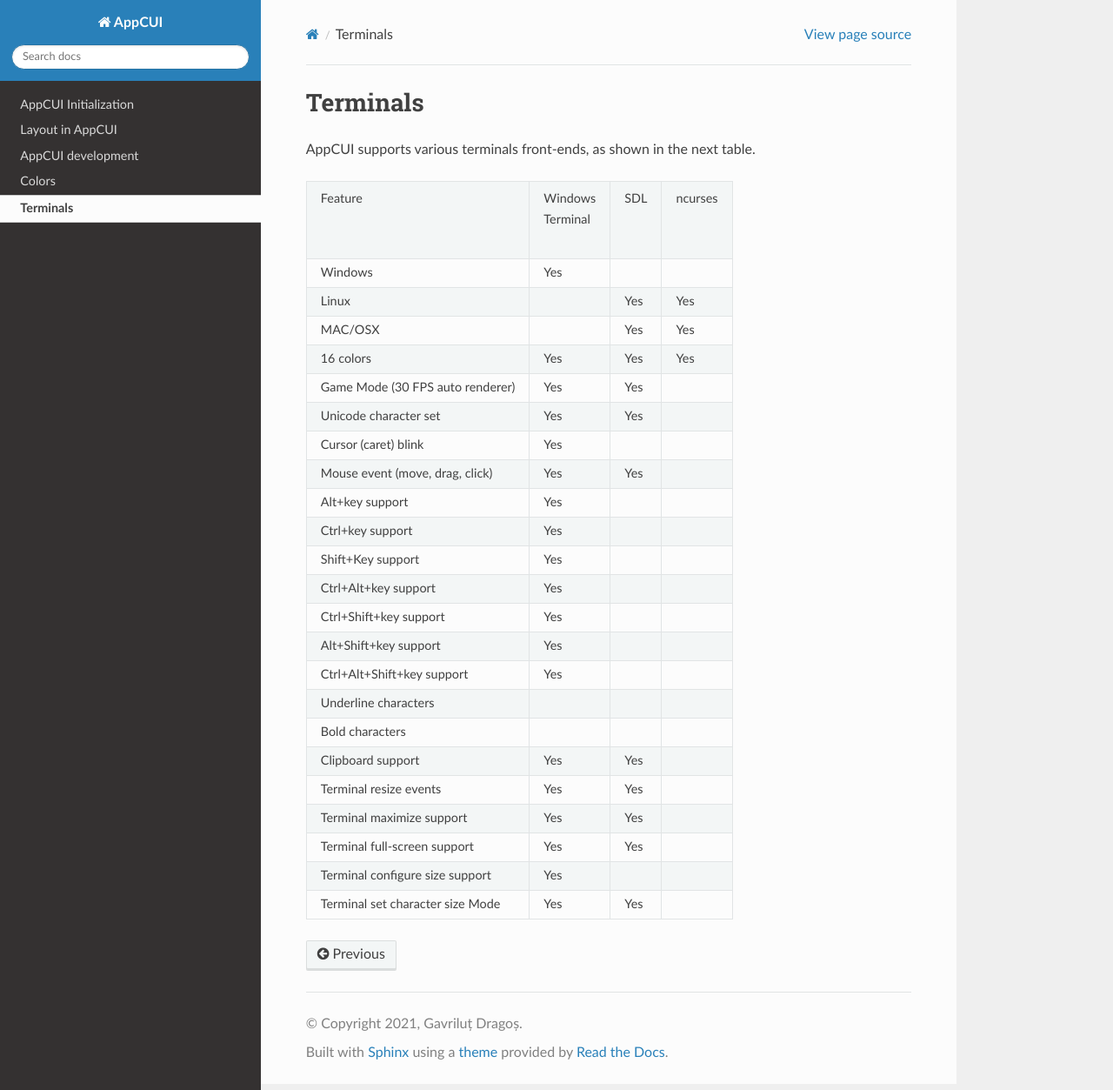
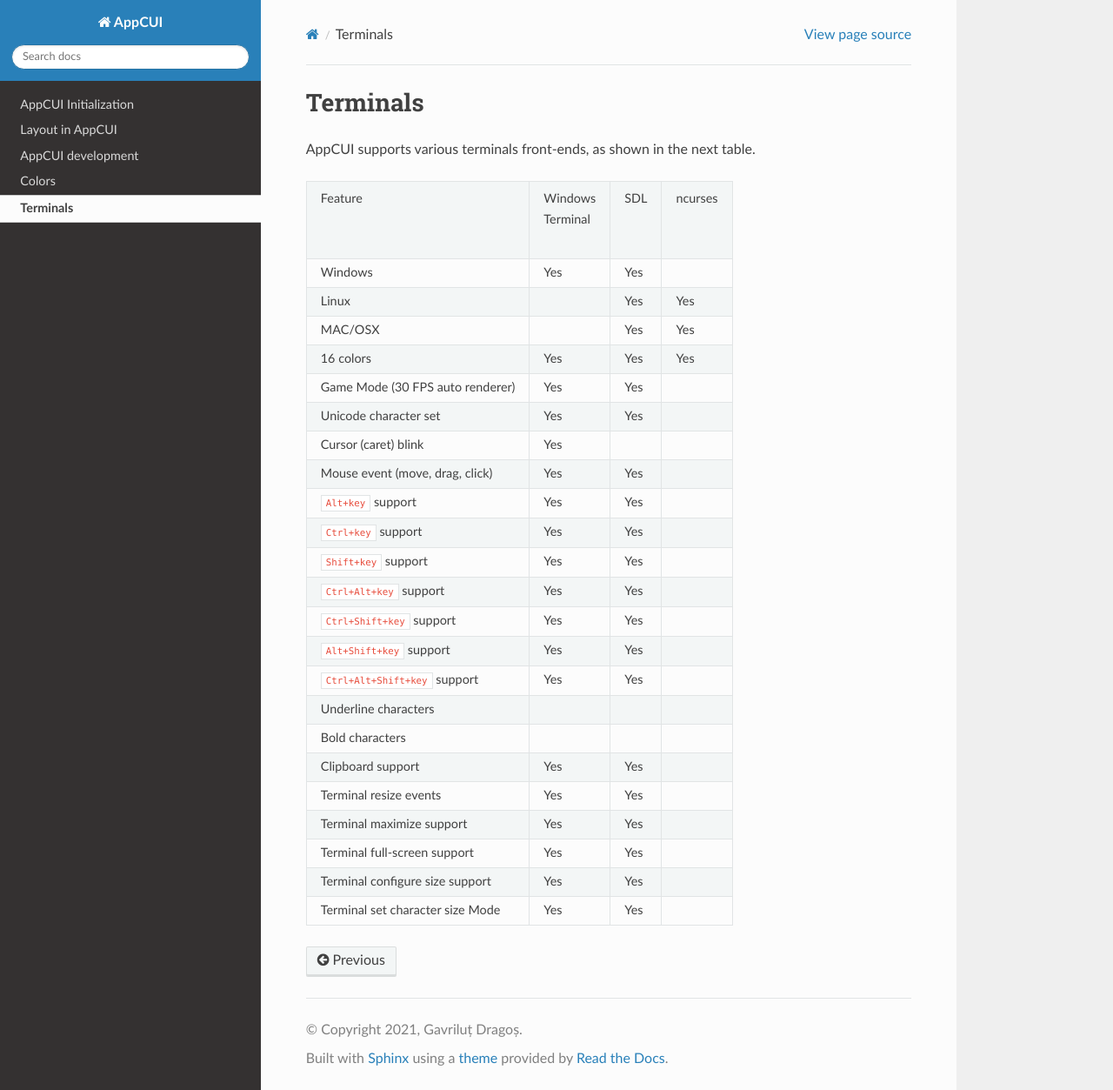
Before and after one commit to gdt050579/AppCUI, a Sphinx documentation site: the page built from docs/source/terminals.rst, in a window 1280 px wide and 1253 px high. Shown: the whole window at 87% size. Built offline with Sphinx 7.4.7 and the Read the Docs theme 2.0.0, drawn with Linux system fonts in a browser that asks for light colours.

Commit message:
Update terminals docs

```diff
--- a/docs/source/terminals.rst
+++ b/docs/source/terminals.rst
@@ -8,7 +8,7 @@
 || Feature                         || Windows  || SDL || ncurses |
 ||                                 || Terminal ||     ||         |
 +----------------------------------+-----------+------+----------+
-| Windows                          | Yes       |      |          |
+| Windows                          | Yes       | Yes  |          |
 +----------------------------------+-----------+------+----------+
 | Linux                            |           | Yes  | Yes      |
 +----------------------------------+-----------+------+----------+
@@ -24,19 +24,19 @@
 +----------------------------------+-----------+------+----------+
 | Mouse event (move, drag, click)  | Yes       | Yes  |          |
 +----------------------------------+-----------+------+----------+
-| Alt+key support                  | Yes       |      |          |
+| ``Alt+key`` support              | Yes       | Yes  |          |
 +----------------------------------+-----------+------+----------+
-| Ctrl+key support                 | Yes       |      |          |
+| ``Ctrl+key`` support             | Yes       | Yes  |          |
 +----------------------------------+-----------+------+----------+
-| Shift+Key support                | Yes       |      |          |
+| ``Shift+key`` support            | Yes       | Yes  |          |
 +----------------------------------+-----------+------+----------+
-| Ctrl+Alt+key support             | Yes       |      |          |
+| ``Ctrl+Alt+key`` support         | Yes       | Yes  |          |
 +----------------------------------+-----------+------+----------+
-| Ctrl+Shift+key support           | Yes       |      |          |
+| ``Ctrl+Shift+key`` support       | Yes       | Yes  |          |
 +----------------------------------+-----------+------+----------+
-| Alt+Shift+key support            | Yes       |      |          |
+| ``Alt+Shift+key`` support        | Yes       | Yes  |          |
 +----------------------------------+-----------+------+----------+
-| Ctrl+Alt+Shift+key support       | Yes       |      |          |
+| ``Ctrl+Alt+Shift+key`` support   | Yes       | Yes  |          |
 +----------------------------------+-----------+------+----------+
 | Underline characters             |           |      |          |
 +----------------------------------+-----------+------+----------+
@@ -50,7 +50,7 @@
 +----------------------------------+-----------+------+----------+
 | Terminal full-screen support     | Yes       | Yes  |          |
 +----------------------------------+-----------+------+----------+
-| Terminal configure size support  | Yes       |      |          |
+| Terminal configure size support  | Yes       | Yes  |          |
 +----------------------------------+-----------+------+----------+
 | Terminal set character size Mode | Yes       | Yes  |          |
 +----------------------------------+-----------+------+----------+
```
